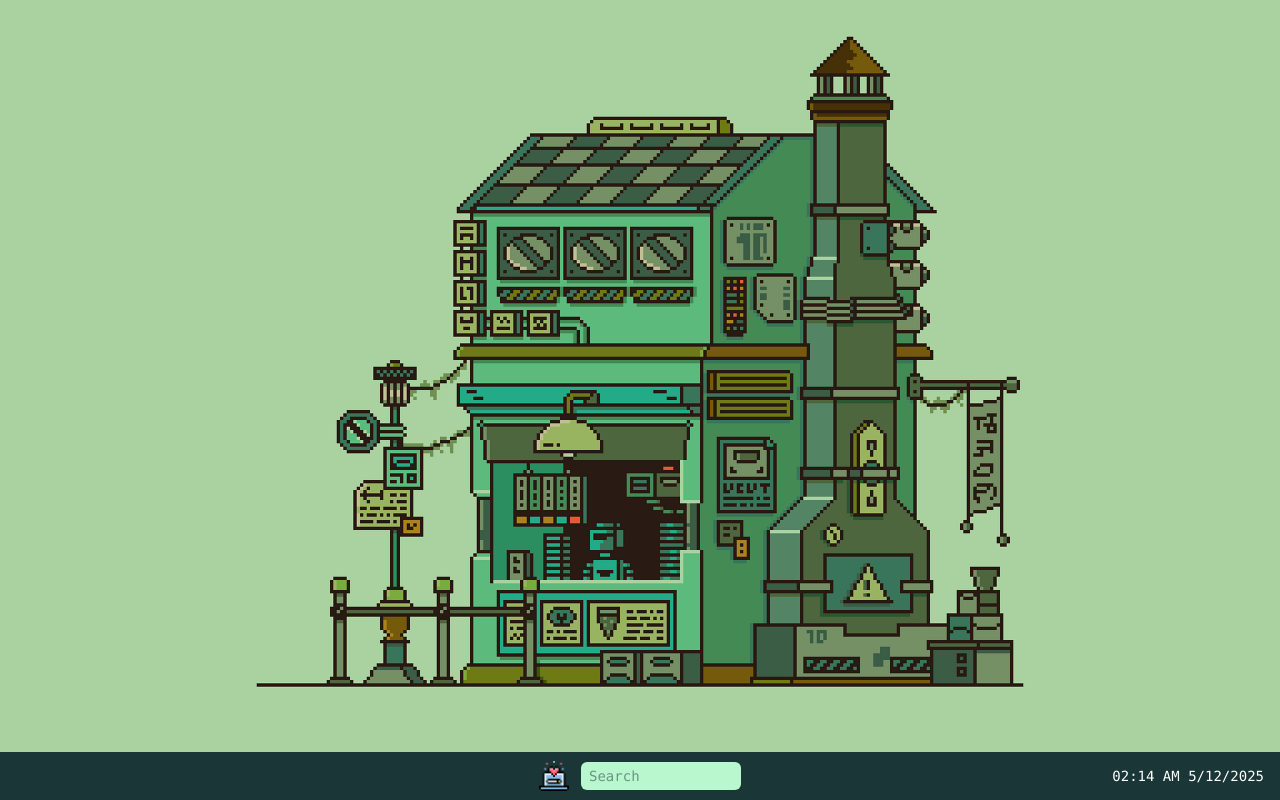
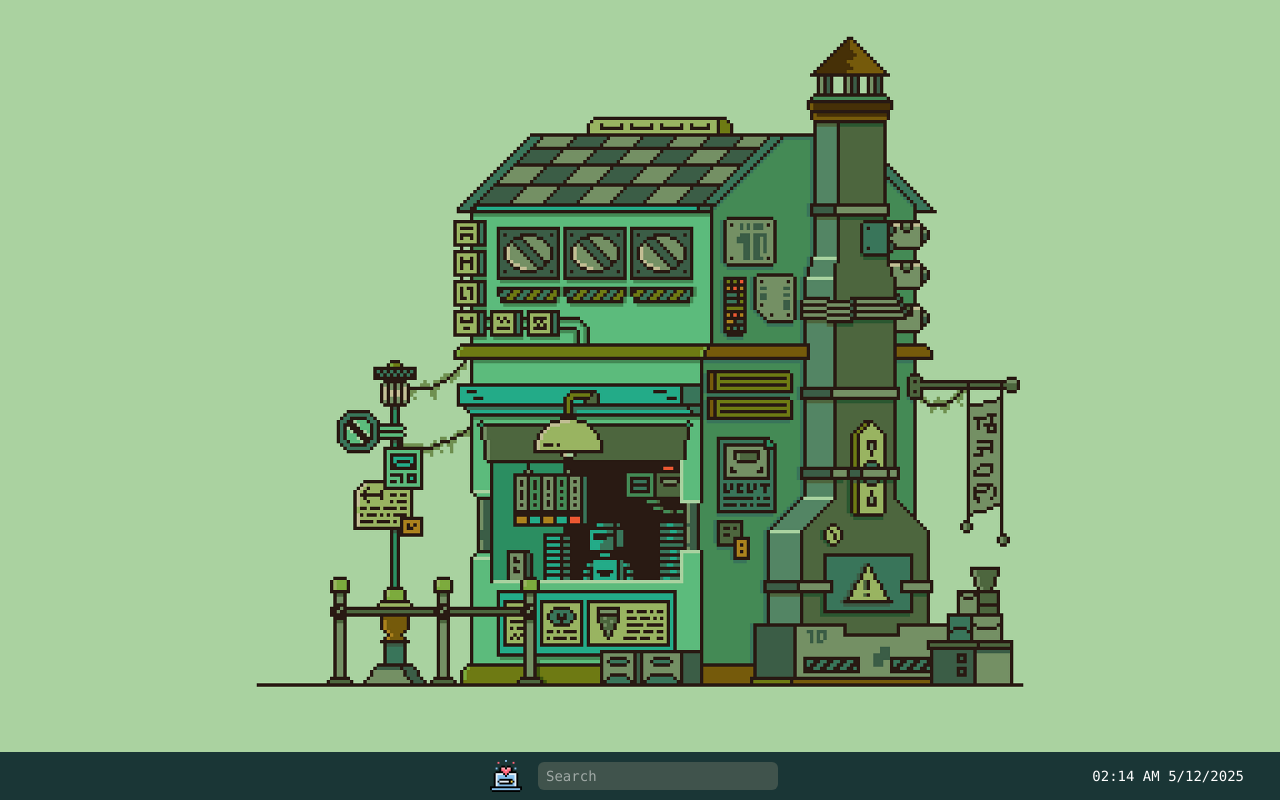
Before and after one commit to KeylabMichelle/desktop, a Next.js app in the folder frontend/: page / in a window 1280 px wide. Built offline with nearby package versions, Linux system fonts and the light colour scheme.

Commit message:
feat: added more colors and styled bottom bar

```diff
--- a/frontend/src/app/components/bottombar.tsx
+++ b/frontend/src/app/components/bottombar.tsx
@@ -32,17 +32,17 @@ export default function BottomBar() {
 
             <div className="flex items-center gap-3 flex-1 justify-center">
 
-                <img src="icons/laptop.png" alt="Windows logo" width={30} height={30} />
+                <img src="icons/laptop.png" alt="Laptop logo" width={40} height={40} className="cursor-pointer hover:bg-secondary rounded-md p-1"/>
                 <input
                     type="text"
                     placeholder="Search"
-                    className="bg-green-200 text-primary-dark px-2 py-1 focus:outline-none rounded-md text-sm w-40 "
+                    className="bg-secondary text-white  px-2 py-1 focus:outline-none rounded-md text-sm w-60 cursor-pointer"
                 />
 
             </div>
 
-            <div className="flex-1 flex items-center justify-end gap-4">
-                <span className="text-sm">
+            <div className="flex-1 flex  items-center justify-end gap-4 rounded-md p-2">
+                <span className="text-sm hover:bg-secondary rounded-md px-3 py-3 cursor-pointer flex-col">
                     {time}
                 </span>
             </div>
--- a/frontend/src/app/globals.css
+++ b/frontend/src/app/globals.css
@@ -5,6 +5,9 @@
   --foreground: #171717;
 
   --primary-dark: #1A3636;
+  --secondary: #40534C;
+  --tertiary: #677D6A;
+  --complementary: #F2E9E1;
 }
 
 @theme inline {
@@ -12,6 +15,9 @@
   --color-foreground: var(--foreground);
 
   --color-primary-dark: var(--primary-dark);
+  --color-secondary: var(--secondary);
+  --color-tertiary: var(--tertiary);
+  --color-complementary: var(--complementary);
 
   --font-sans: var(--font-geist-sans);
   --font-mono: var(--font-geist-mono);
```
